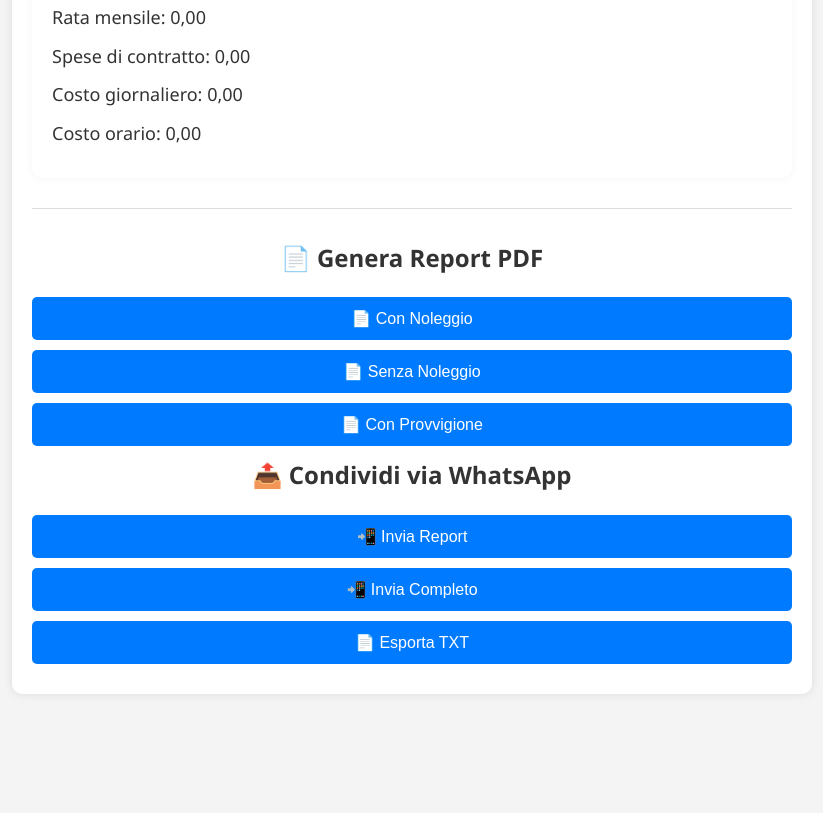
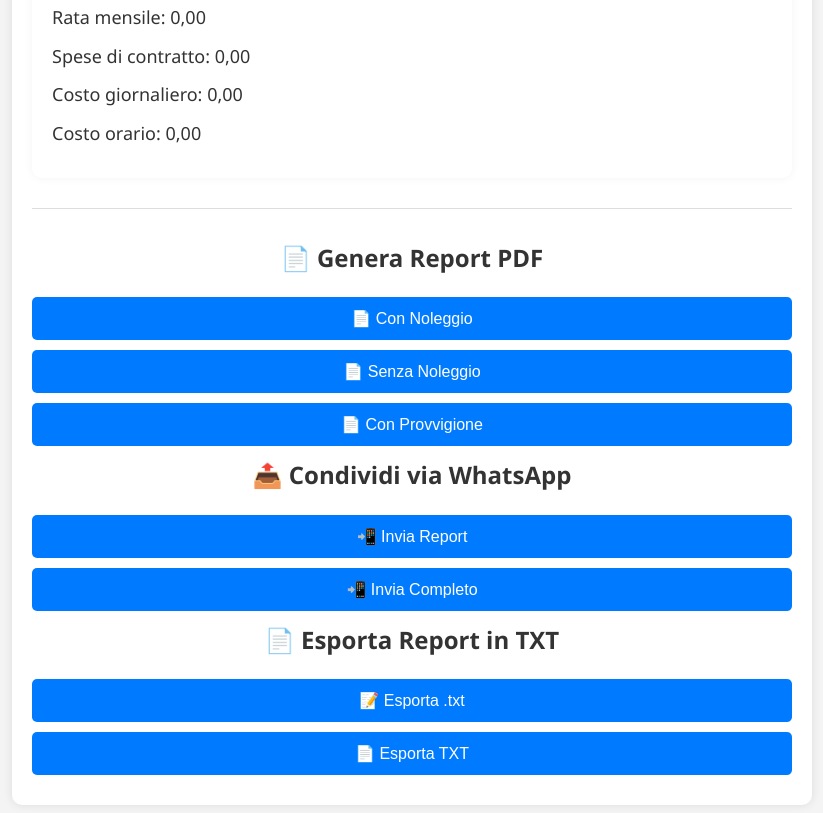
Before and after one commit to pezzaliapp/LoSvizzero, a plain HTML site: page index.html in a window 1280 px wide. Shown: the part 1569-2382 px from the top of the page, without its empty margins (228-1051 px from the left). Before the commit the page ends 2283 px from the top, so only its background shows below. Drawn offline with nearby package versions, Linux system fonts and the light colour scheme.

Commit message:
Update index.html

```diff
--- a/index.html
+++ b/index.html
@@ -89,6 +89,9 @@
     <h2>📤 Condividi via WhatsApp</h2>
     <button type="button" id="inviaWhatsApp">📲 Invia Report</button>
     <button type="button" id="inviaWhatsAppCompleto">📲 Invia Completo</button>
+
+    <h2>📄 Esporta Report in TXT</h2>
+    <button type="button" id="generaTxt">📝 Esporta .txt</button>
   </div>
 
   <!-- Libreria jsPDF e script principale -->
```
